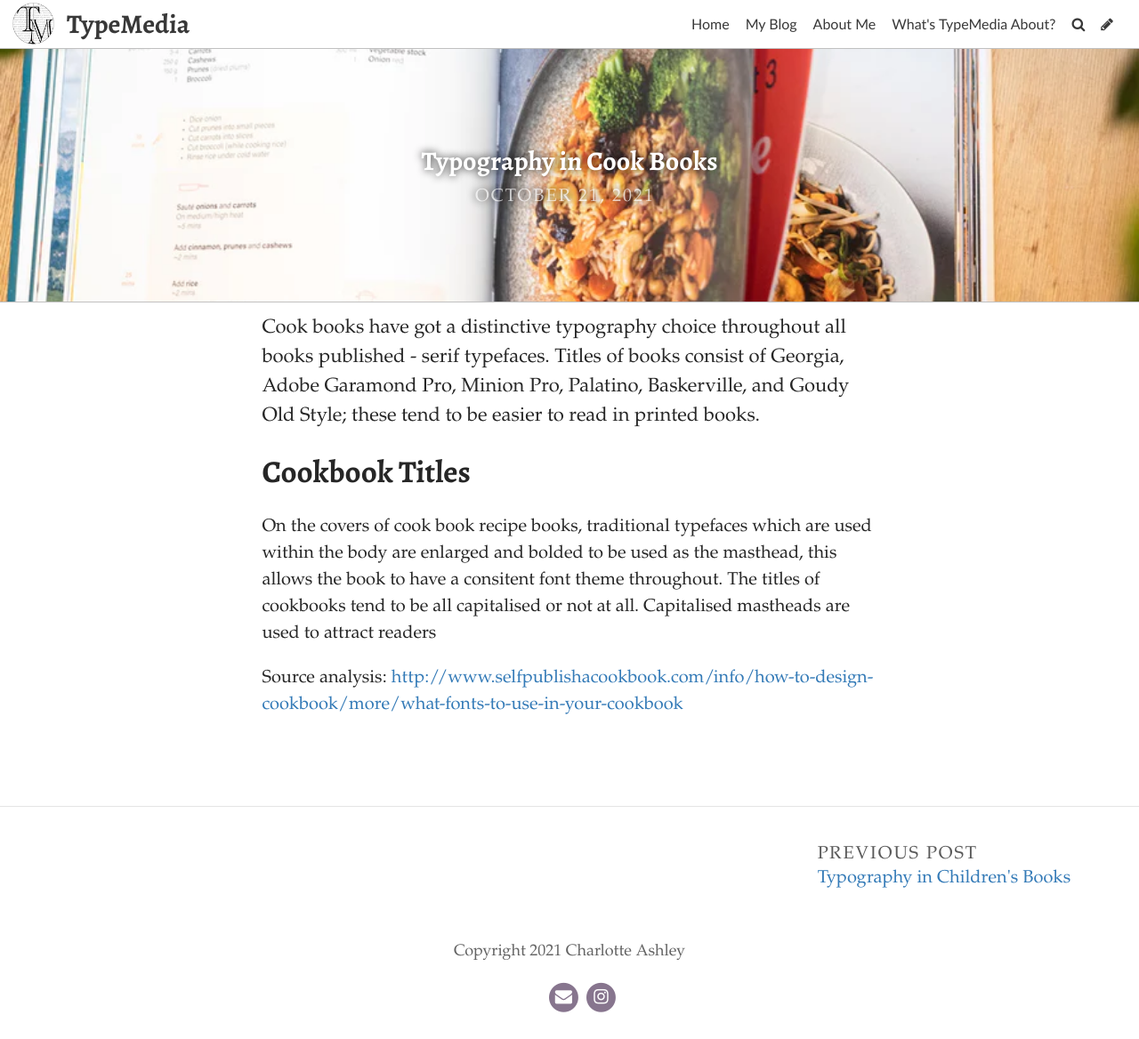
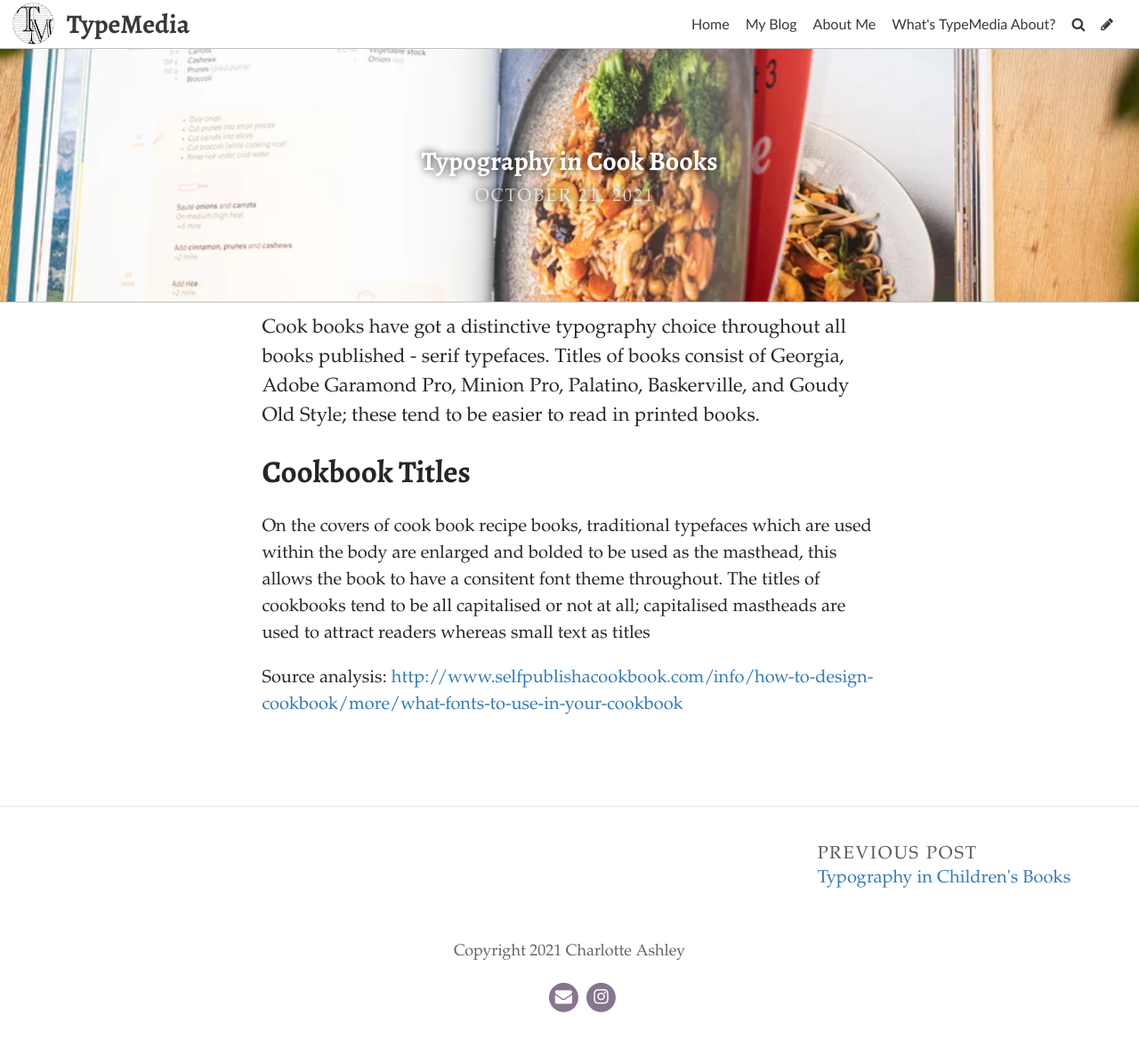
Before and after one commit to charlotteaashley/typo-design-template, a Jekyll site: the page built from _posts/2021-10-21-typography-in-cook-books.md, in a window 1280 px wide and 1168 px high. Shown: the whole window at 89% size. Built offline with Jekyll 4.4.1, drawn with Linux system fonts in a browser that asks for light colours; some web fonts are replaced.

Commit message:
Update Post “2021-10-21-typography-in-cook-books”

```diff
--- a/_posts/2021-10-21-typography-in-cook-books.md
+++ b/_posts/2021-10-21-typography-in-cook-books.md
@@ -10,6 +10,6 @@ Cook books have got a distinctive typography choice throughout all books publish
 
 ## Cookbook Titles
 
-On the covers of cook book recipe books, traditional typefaces which are used within the body are enlarged and bolded to be used as the masthead, this allows the book to have a consitent font theme throughout. The titles of cookbooks tend to be all capitalised or not at all. Capitalised mastheads are used to attract readers
+On the covers of cook book recipe books, traditional typefaces which are used within the body are enlarged and bolded to be used as the masthead, this allows the book to have a consitent font theme throughout. The titles of cookbooks tend to be all capitalised or not at all; capitalised mastheads are used to attract readers whereas small text as titles
 
 Source analysis: <http://www.selfpublishacookbook.com/info/how-to-design-cookbook/more/what-fonts-to-use-in-your-cookbook>
```
